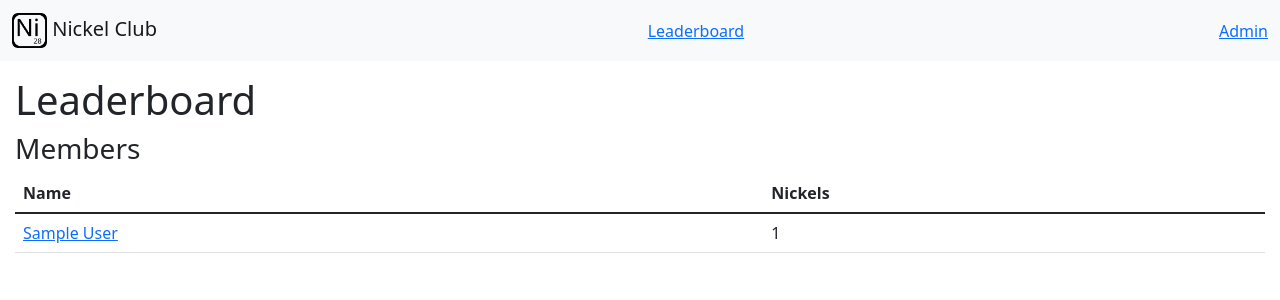
After one commit to quintrino/nickel-club, a Flask app: page /leaderboard in a window 1280 px wide. The commit adds this page. Shown: the top 300 px of the page. Run offline with Flask 2, Linux system fonts and the light colour scheme; tables that the repository leaves empty hold one stand-in row (values such as "Sample post").

Commit message:
Add leaderboard

```diff
--- a/nickel_club/public/__init__.py
+++ b/nickel_club/public/__init__.py
@@ -13,3 +13,8 @@ def about():
 def member(member_id):
     member = ClubMember.query.get_or_404(member_id)
     return render_template("public/member.html", member=member)
+
+@bp.route("/leaderboard", methods=["GET"])
+def leaderboard():
+    members = ClubMember.query.order_by(ClubMember.nickels.desc()).all()
+    return render_template("public/leaderboard.html", members=members)
--- /dev/null
+++ b/nickel_club/public/templates/public/leaderboard.html
@@ -0,0 +1,33 @@
+{% extends 'base.html' %}
+
+{% block header %}
+<h1>{% block title %}Leaderboard{% endblock %}</h1>
+{% endblock %}
+
+{% block content %}
+<div>
+	<h3>Members</h3>
+	<table class="table friends-table">
+		<thead>
+			<tr>
+				<th scope="col">Name</th>
+				<th scope="col">Nickels</th>
+			</tr>
+		</thead>
+		<tbody>
+			{% for member in members %}
+			<tr>
+				<td><a href="{{ url_for('public.member', member_id=member.id) }}">{{member.name}}</a></td>
+				<td>{{member.nickels}}</td>
+			</tr>
+			{% else %}
+			<p>There are no club members yet.</p>
+			{% endfor %}
+		</tbody>
+	</table>
+
+
+</div>
+
+
+{% endblock %}
--- a/nickel_club/templates/base.html
+++ b/nickel_club/templates/base.html
@@ -26,6 +26,9 @@
 					Nickel Club
 				</a>
 				<div class="nav-item">
+					<div><a href="{{ url_for('public.leaderboard') }}">Leaderboard</a></div>
+				</div>
+				<div class="nav-item">
 					<div><a href="{{ url_for('admin.index') }}">Admin</a></div>
 				</div>
 				{% if g.admin %}
```
